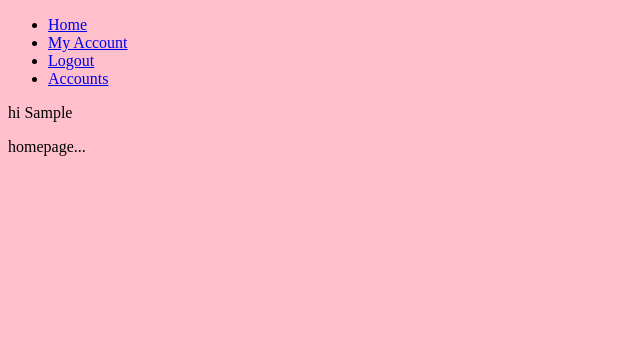
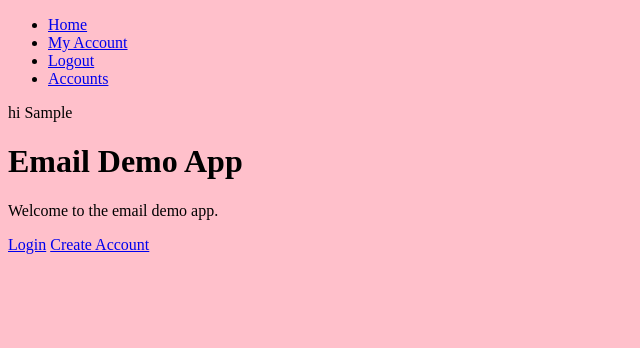
Before and after one commit to njs91/Dolphin, a Django app: template app/core/templates/core/homepage.html in a window 1280 px wide. Shown: the top 348 px of the page, without its empty margins (0-640 px from the left). Run offline with Django 3.2, Linux system fonts and the light colour scheme; the template is opened without the code that fills it, so the values that code supplies are empty; the visitor is signed in with stand-in values (Sample User, id 1).

Commit message:
draft homepage

```diff
--- a/app/core/templates/core/homepage.html
+++ b/app/core/templates/core/homepage.html
@@ -2,6 +2,9 @@
 
 {% block content %}
 
-<p>homepage...</p>
+<h1>Email Demo App</h1>
+<p>Welcome to the email demo app.</p>
+<a href='{% url "login" %}'>Login</a>
+<a href='{% url "create_account" %}'>Create Account</a>
 
 {% endblock %}
```
